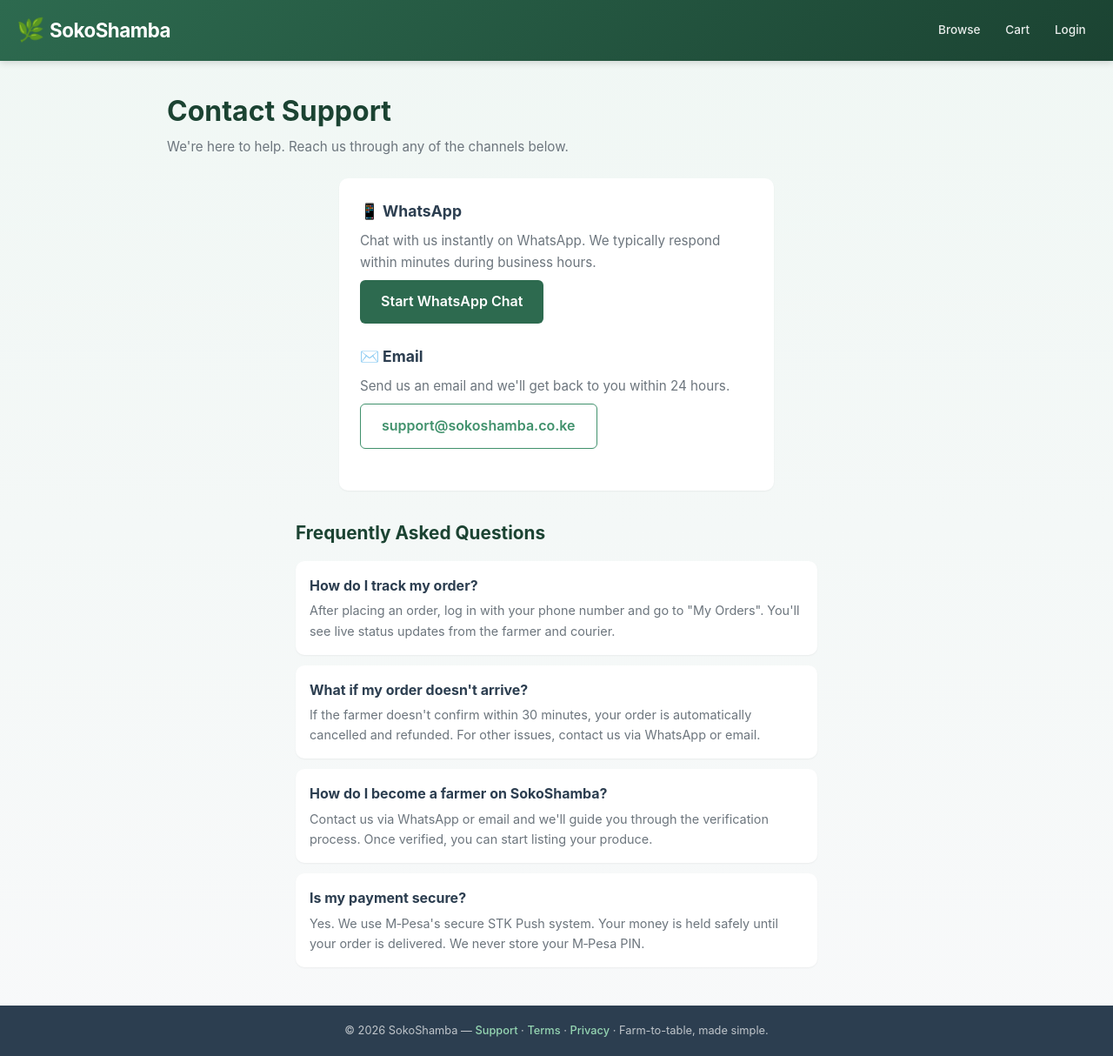
After one commit to BonaventureMaina/sokoshamba, a Django app: page /support/ in a window 1280 px wide. The commit adds this page. Shown: the whole page at 87% size. Run offline with Django 5.2, Linux system fonts and the light colour scheme.

Commit message:
feat: farmer product pagination, support/contact page, footer support link

```diff
--- a/config/urls.py
+++ b/config/urls.py
@@ -6,7 +6,7 @@ from marketplace.views import (
     home, product_list, product_detail,
     cart_detail, add_to_cart, remove_from_cart,
     farmer_products, farmer_product_add, farmer_product_edit,
-    terms, privacy, farmer_profile,
+    terms, privacy, farmer_profile, support,
 )
 from orders.views import (
     checkout, initiate_payment, mpesa_callback,
@@ -46,6 +46,7 @@ urlpatterns = [
     path('review/<int:review_id>/respond/', respond_to_review, name='respond_to_review'),
     path('terms/', terms, name='terms'),
     path('privacy/', privacy, name='privacy'),
+    path('support/', support, name='support'),
 ]
 
 if settings.DEBUG:
--- a/marketplace/views.py
+++ b/marketplace/views.py
@@ -208,7 +208,13 @@ def farmer_products(request):
     farmer = get_verified_farmer(request.user)
     if not farmer:
         return HttpResponseForbidden("Access denied.")
-    products = farmer.products.all()
+    products_list = farmer.products.all().order_by('-created_at')
+    paginator = Paginator(products_list, 20)
+    page_number = request.GET.get('page', 1)
+    try:
+        products = paginator.page(page_number)
+    except (PageNotAnInteger, EmptyPage):
+        products = paginator.page(1)
     return render(request, 'farmer_products.html', {'products': products, 'farmer': farmer})
 
 
@@ -359,3 +365,6 @@ def terms(request):
 
 def privacy(request):
     return render(request, 'privacy.html')
+
+def support(request):
+    return render(request, 'support.html')
--- a/templates/base.html
+++ b/templates/base.html
@@ -327,7 +327,7 @@
 
     <footer>
         <p>© 2026 SokoShamba —
-        <a href="/terms/">Terms</a> ·
+        <a href="/support/">Support</a> · <a href="/terms/">Terms</a> ·
         <a href="/privacy/">Privacy</a> ·
         Farm-to-table, made simple.</p>
     </footer>
--- /dev/null
+++ b/templates/support.html
@@ -0,0 +1,39 @@
+{% extends 'base.html' %}
+
+{% block content %}
+<h1 class="page-title">Contact Support</h1>
+<p class="page-subtitle">We're here to help. Reach us through any of the channels below.</p>
+
+<div class="card" style="padding: 1.5rem; max-width: 500px; margin: 0 auto 2rem;">
+    <div style="margin-bottom: 1.5rem;">
+        <h2 style="font-size: 1.1rem; font-weight: 700; margin-bottom: 0.5rem;">📱 WhatsApp</h2>
+        <p style="font-size: 0.95rem; color: var(--gray-600); margin-bottom: 0.5rem;">Chat with us instantly on WhatsApp. We typically respond within minutes during business hours.</p>
+        <a href="https://wa.me/254700000000?text=Hello%20SokoShamba%2C%20I%20need%20help%20with..." target="_blank" class="btn btn-primary" style="display: inline-block;">Start WhatsApp Chat</a>
+    </div>
+    <div style="margin-bottom: 1.5rem;">
+        <h2 style="font-size: 1.1rem; font-weight: 700; margin-bottom: 0.5rem;">✉️ Email</h2>
+        <p style="font-size: 0.95rem; color: var(--gray-600); margin-bottom: 0.5rem;">Send us an email and we'll get back to you within 24 hours.</p>
+        <a href="mailto:support@sokoshamba.co.ke" class="btn" style="background: white; border: 1px solid var(--green-600); color: var(--green-600); display: inline-block;">support@sokoshamba.co.ke</a>
+    </div>
+</div>
+
+<div style="max-width: 600px; margin: 0 auto;">
+    <h2 style="font-size: 1.3rem; font-weight: 700; color: var(--green-900); margin-bottom: 1rem;">Frequently Asked Questions</h2>
+    <div class="card" style="padding: 1rem; margin-bottom: 0.75rem;">
+        <h3 style="font-size: 1rem; font-weight: 700; margin-bottom: 0.25rem;">How do I track my order?</h3>
+        <p style="font-size: 0.9rem; color: var(--gray-600);">After placing an order, log in with your phone number and go to "My Orders". You'll see live status updates from the farmer and courier.</p>
+    </div>
+    <div class="card" style="padding: 1rem; margin-bottom: 0.75rem;">
+        <h3 style="font-size: 1rem; font-weight: 700; margin-bottom: 0.25rem;">What if my order doesn't arrive?</h3>
+        <p style="font-size: 0.9rem; color: var(--gray-600);">If the farmer doesn't confirm within 30 minutes, your order is automatically cancelled and refunded. For other issues, contact us via WhatsApp or email.</p>
+    </div>
+    <div class="card" style="padding: 1rem; margin-bottom: 0.75rem;">
+        <h3 style="font-size: 1rem; font-weight: 700; margin-bottom: 0.25rem;">How do I become a farmer on SokoShamba?</h3>
+        <p style="font-size: 0.9rem; color: var(--gray-600);">Contact us via WhatsApp or email and we'll guide you through the verification process. Once verified, you can start listing your produce.</p>
+    </div>
+    <div class="card" style="padding: 1rem; margin-bottom: 0.75rem;">
+        <h3 style="font-size: 1rem; font-weight: 700; margin-bottom: 0.25rem;">Is my payment secure?</h3>
+        <p style="font-size: 0.9rem; color: var(--gray-600);">Yes. We use M‑Pesa's secure STK Push system. Your money is held safely until your order is delivered. We never store your M‑Pesa PIN.</p>
+    </div>
+</div>
+{% endblock %}
```
Also changed, not shown: templates/farmer_products.html (+20 -1 lines), 1 other file.
